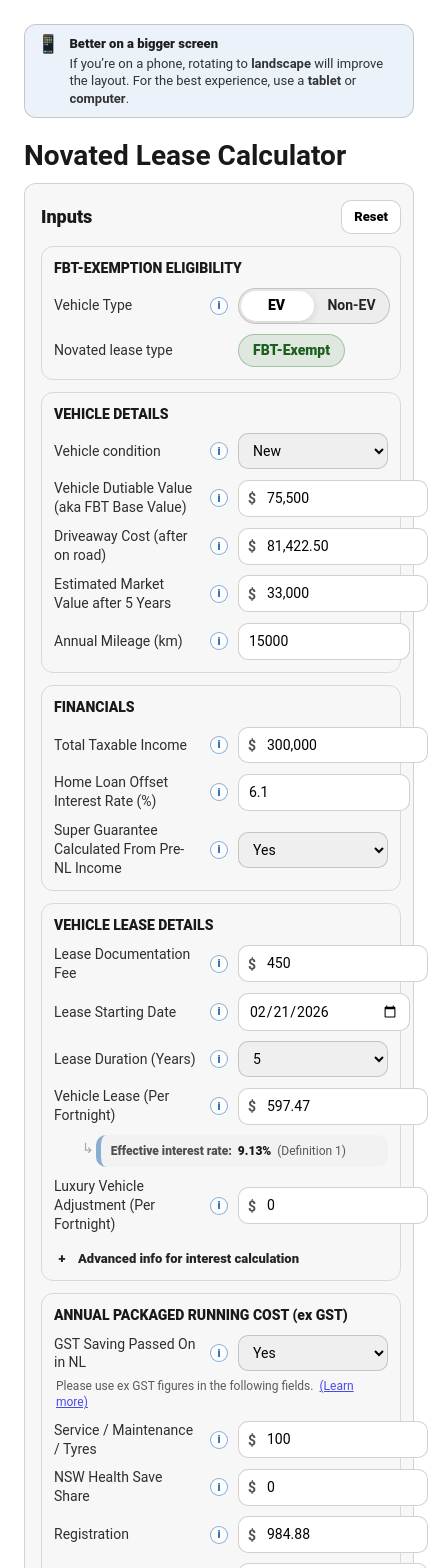
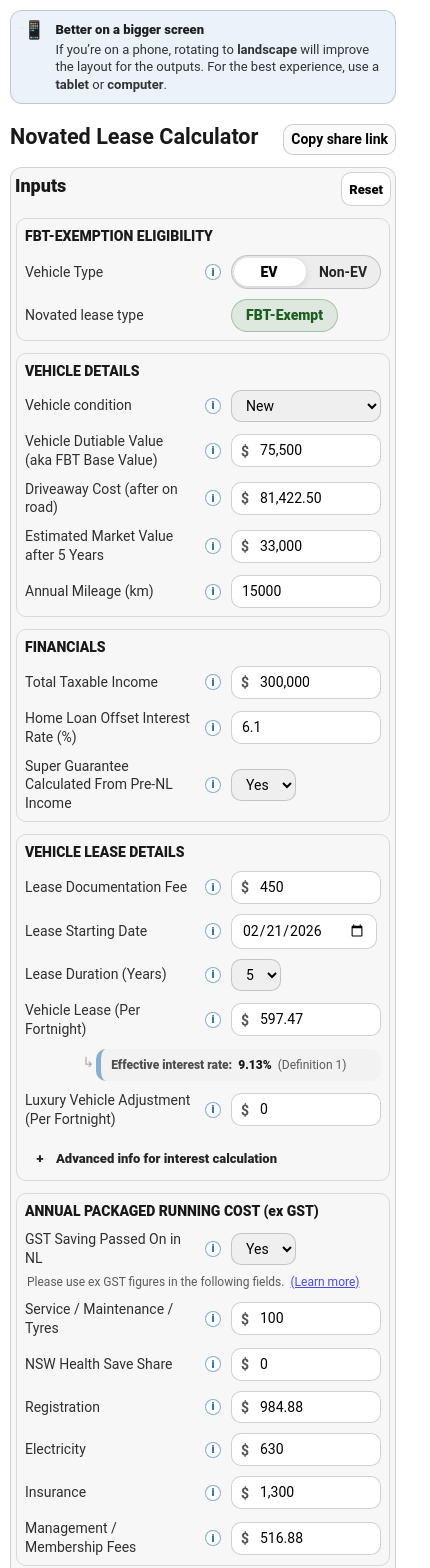
Before and after one commit to novatedlease/novatedlease.github.io, a React (Vite) app in the folder calculator/: page / in a window 390 px wide. Shown: the top 1568 px of the page, 430 px wide, since content can reach past the window. Built offline with nearby package versions, Linux system fonts and the light colour scheme.

Commit message:
checkpoint before save load

```diff
--- a/calculator/src/App.tsx
+++ b/calculator/src/App.tsx
@@ -661,13 +661,40 @@ export default function App() {
           <div style={{ fontSize: 13, lineHeight: 1.35 }}>
             <div style={{ fontWeight: 900, marginBottom: 2 }}>Better on a bigger screen</div>
             <div style={{ opacity: 0.9 }}>
-              If you’re on a phone, rotating to <b>landscape</b> will improve the layout. For the best experience, use a
+              If you’re on a phone, rotating to <b>landscape</b> will improve the layout for the outputs. For the best experience, use a
               <b> tablet</b> or <b>computer</b>.
             </div>
           </div>
         </div>
       )}
-      <h1 style={{ marginBottom: 8 }}>Novated Lease Calculator</h1>
+      <div
+        style={{
+          display: "flex",
+          alignItems: "baseline",
+          justifyContent: "space-between",
+          gap: 12,
+          marginBottom: 8,
+        }}
+      >
+        <h1 style={{ margin: 0 }}>Novated Lease Calculator</h1>
+
+        <button
+          type="button"
+          onClick={copyShareLink}
+          style={{
+            padding: "8px 10px",
+            borderRadius: 10,
+            border: "1px solid rgba(0,0,0,0.18)",
+            background: copiedLink ? "rgba(11, 92, 171, 0.12)" : "rgba(0,0,0,0.02)",
+            fontWeight: 700,
+            cursor: "pointer",
+            whiteSpace: "nowrap",
+          }}
+          title="Copy a link that includes all your inputs"
+        >
+          {copiedLink ? "Copied!" : "Copy share link"}
+        </button>
+      </div>
 
       <div
         className="nl-layout"
@@ -685,6 +712,7 @@ export default function App() {
             borderRadius: 12,
             padding: 16,
             background: "rgba(0,0,0,0.03)",
+            overflow: "hidden"
           }}
         >
           <InputsPanel
@@ -736,23 +764,6 @@ export default function App() {
             {/* Right-side controls: Copy link and tab buttons, with summary horizon selector nested below tabs */}
             <div style={{ display: "flex", flexDirection: "column", gap: 8, alignItems: "flex-end" }}>
               <div style={{ display: "flex", gap: 8, alignItems: "center" }}>
-                <button
-                  type="button"
-                  onClick={copyShareLink}
-                  style={{
-                    padding: "8px 10px",
-                    borderRadius: 10,
-                    border: "1px solid rgba(0,0,0,0.18)",
-                    background: copiedLink ? "rgba(11, 92, 171, 0.12)" : "rgba(0,0,0,0.02)",
-                    fontWeight: 700,
-                    cursor: "pointer",
-                    whiteSpace: "nowrap",
-                  }}
-                  title="Copy a link that includes all your inputs"
-                >
-                  {copiedLink ? "Copied!" : "Copy share link"}
-                </button>
-
                 <TabButton
                   label="Summary"
                   active={outputTab === "Summary"}
--- a/calculator/src/components/InputsPanel.tsx
+++ b/calculator/src/components/InputsPanel.tsx
@@ -58,17 +58,28 @@ export default function InputsPanel(props: InputsPanelProps) {
   const leaseFbtTypeLabel = evEligibilityCriteriaSatisfied ? "FBT-Exempt" : "FBT-Applicable";
 
   return (
-    <div style={{ flex: 1, minWidth: 360, maxWidth: 560, fontSize: 14, lineHeight: 1.35 }}>
+    <div
+      style={{
+        flex: 1,
+        minWidth: 0,
+        width: "100%",
+        maxWidth: 560,
+        fontSize: 14,
+        lineHeight: 1.35,
+      }}
+    >
       <div
         style={{
           display: "flex",
-          alignItems: "center",
+          alignItems: "flex-start",
           justifyContent: "space-between",
-          gap: 12,
+          flexWrap: "wrap",
+          rowGap: 8,
+          columnGap: 12,
           marginBottom: 12,
         }}
       >
-        <div style={{ fontWeight: 800, fontSize: 18 }}>Inputs</div>
+        <div style={{ fontWeight: 800, fontSize: 18, lineHeight: 1.1, paddingTop: 4 }}>Inputs</div>
         <button
           type="button"
           onClick={() => {
@@ -88,6 +99,8 @@ export default function InputsPanel(props: InputsPanelProps) {
             display: "inline-flex",
             alignItems: "center",
             justifyContent: "center",
+            flexShrink: 0,
+            alignSelf: "flex-start",
           }}
         >
           Reset
@@ -95,7 +108,7 @@ export default function InputsPanel(props: InputsPanelProps) {
       </div>
 
       <div style={{ display: "grid", gap: 12 }}>
-        <Section title="FBT-EXEMPTION ELIGIBILITY">
+        <Section title="FBT-EXEMPTION ELIGIBILITY" className="nl-input-subcard">
           {/* EV/NON-EV Toggle */}
           <FieldRow
             label="Vehicle Type"
@@ -208,6 +221,7 @@ export default function InputsPanel(props: InputsPanelProps) {
 
         <Section
           title="VEHICLE DETAILS"
+          className="nl-input-subcard"
           highlight={isEv && !isFbtExemptEligible}
           banner={
             (isEv && !isFbtExemptEligible) ? (
@@ -348,7 +362,7 @@ export default function InputsPanel(props: InputsPanelProps) {
 
         </Section>
 
-        <Section title="FINANCIALS">
+        <Section title="FINANCIALS" className="nl-input-subcard">
           <MoneyField
             label="Total Taxable Income"
             tooltip={
@@ -396,7 +410,7 @@ export default function InputsPanel(props: InputsPanelProps) {
           />
         </Section>
 
-        <Section title="VEHICLE LEASE DETAILS">
+        <Section title="VEHICLE LEASE DETAILS" className="nl-input-subcard">
           <MoneyField
             label="Lease Documentation Fee"
             tooltip={
@@ -573,6 +587,7 @@ export default function InputsPanel(props: InputsPanelProps) {
 
         <Section
           title={`ANNUAL PACKAGED RUNNING COST (${inputs.gstSavingPassedOn === "Yes" ? "ex GST" : "inc GST"})`}
+           className="nl-input-subcard"
         >
           <SelectYesNo
             label="GST Saving Passed On in NL"
@@ -643,10 +658,10 @@ export default function InputsPanel(props: InputsPanelProps) {
 
           {inputs.vehicleType === "EV" ? (
             <MoneyField
-              label="Electricity (annual)"
+              label="Electricity"
               tooltip={
                 <>
-                  <InfoTooltip text="Annual figure, automatically populated with 0.042/km calculation (ATO rule); manually change if you choose other claim methods." />
+                  <InfoTooltip text="Annual figure, automatically populated with 0.042/km calculation (ATO rule); manually change if you choose other claim methods. Please note that this is the allowed claim amount rather than your true expense; you have to enter your true expense in the electricity section later." />
                 </>
               }
               value={inputs.electricityAnnual}
@@ -697,7 +712,7 @@ export default function InputsPanel(props: InputsPanelProps) {
         </Section>
 
         {inputs.vehicleType === "EV" ? (
-          <Section title="ELECTRICITY">
+          <Section title="ELECTRICITY" className="nl-input-subcard">
             <MoneyField
               label="Average AUD per kWh"
               tooltip={
@@ -772,6 +787,7 @@ export default function InputsPanel(props: InputsPanelProps) {
 
 <Section
   title="COMPARE WITH CAR LOAN"
+   className="nl-input-subcard"
   headerRight={
     <>
       <InfoTooltip text="Skip this section and leave it off if you are not comparing against a traditional car loan." />
@@ -833,6 +849,7 @@ export default function InputsPanel(props: InputsPanelProps) {
 
         <Section
   title="COMPARE WITH KEEPING CURRENT CAR"
+   className="nl-input-subcard"
   headerRight={
     <>
       <InfoTooltip text='Skip this section and leave it off if you are not comparing against "keeping current car".' />
@@ -938,13 +955,16 @@ function Section(props: {
   highlight?: boolean;
   banner?: React.ReactNode;
   headerRight?: React.ReactNode;
+  className?: string;
 }) {
   return (
     <div
+      className={props.className}
       style={{
         border: props.highlight ? "2px solid rgba(200,0,0,0.45)" : "1px solid rgba(0,0,0,0.12)",
-        borderRadius: 12,
-        padding: 12,
+        borderRadius: "var(--nl-subcard-radius, 12px)",
+        padding: "var(--nl-subcard-padding, 12px)",
+        width: "100%",
         background: props.highlight ? "rgba(200,0,0,0.04)" : undefined,
         boxShadow: props.highlight ? "0 0 0 4px rgba(200,0,0,0.08)" : "none",
         transition: "box-shadow 220ms ease, border-color 220ms ease, background 220ms ease",
@@ -953,15 +973,34 @@ function Section(props: {
       <div
         style={{
           display: "flex",
-    alignItems: "center",
+          alignItems: "flex-start",
           justifyContent: "space-between",
           gap: 10,
           marginBottom: 10,
         }}
       >
-  <div style={{ fontWeight: 900, fontSize: 14 }}>{props.title}</div>
+        <div
+          style={{
+            fontWeight: 900,
+            fontSize: 14,
+            lineHeight: 1.2,
+            flex: "1 1 auto",
+            paddingTop: 1,
+          }}
+        >
+          {props.title}
+        </div>
         {props.headerRight ? (
-    <div style={{ display: "inline-flex", alignItems: "center", gap: 8 }}>
+          <div
+            style={{
+              display: "inline-flex",
+              alignItems: "center",
+              gap: 8,
+              alignSelf: "flex-start",
+              paddingTop: 1,
+              flexShrink: 0,
+            }}
+          >
             {props.headerRight}
           </div>
         ) : null}
@@ -991,7 +1030,7 @@ function FieldRow(props: { label: React.ReactNode; tooltip?: React.ReactNode; ch
         </div>
       </div>
 
-      <div>{props.children}</div>
+      <div style={{ minWidth: 0 }}>{props.children}</div>
     </div>
   );
 }
@@ -999,6 +1038,8 @@ function FieldRow(props: { label: React.ReactNode; tooltip?: React.ReactNode; ch
 function inputStyle(): React.CSSProperties {
   return {
     width: "100%",
+    minWidth: 0,
+    boxSizing: "border-box",
     padding: "8px 10px",
     borderRadius: 10,
     border: "1px solid rgba(0,0,0,0.18)",
@@ -1156,7 +1197,12 @@ function NumberField(props: {
 function DateField(props: { label: React.ReactNode;   tooltip?: React.ReactNode;  value: string; onChange: (v: string) => void }) {
   return (
     <FieldRow label={props.label} tooltip={props.tooltip}>
-      <input type="date" style={inputStyle()} value={props.value} onChange={(e) => props.onChange(e.target.value)} />
+      <input
+        type="date"
+        style={{ ...inputStyle(), minWidth: 0, maxWidth: "100%" }}
+        value={props.value}
+        onChange={(e) => props.onChange(e.target.value)}
+      />
     </FieldRow>
   );
 }
--- a/calculator/src/index.css
+++ b/calculator/src/index.css
@@ -43,3 +43,143 @@ html, body, #root {
     grid-template-columns: 1fr;
   }
 }
+
+/* --- Ultra-compact mobile layout for calculator --- */
+@media (max-width: 900px) and (orientation: portrait) {
+
+  /* Shrink all fonts proportionally */
+  #nl-calculator-root {
+    font-size: 78%;
+    line-height: 1.2;
+    padding: 2px; /* ultra-compact on phone */
+
+    /* Shrink InputsPanel sub-cards (InputsPanel inline styles use these CSS variables) */
+    --nl-subcard-padding: 8px;
+    --nl-subcard-radius: 10px;
+  }
+
+  /* Collapse main layout spacing */
+  #nl-calculator-root .nl-layout {
+    gap: 6px; /* was 16px */
+  }
+
+  /* Tighten column padding */
+  #nl-calculator-root .nl-col {
+    padding: 4px !important;
+  }
+
+  /* Collapsible headers */
+  #nl-calculator-root .nl-collapsible summary {
+    padding: 6px 8px !important;
+  }
+
+  /* Collapsible content */
+  #nl-calculator-root .nl-collapsible > div {
+    padding: 6px !important;
+  }
+
+  /* Tables */
+  #nl-calculator-root table {
+    font-size: 88%;
+  }
+
+  #nl-calculator-root th,
+  #nl-calculator-root td {
+    padding: 3px 5px !important;
+  }
+
+  /* Buttons / pills */
+  #nl-calculator-root button {
+    padding: 5px 7px !important;
+  }
+
+  /* Tighten headings and paragraph spacing inside the calculator */
+  #nl-calculator-root h1 {
+    margin: 6px 0 8px !important;
+    font-size: 1.35rem;
+  }
+
+  #nl-calculator-root h2,
+  #nl-calculator-root h3 {
+    margin: 8px 0 6px !important;
+  }
+
+  #nl-calculator-root p {
+    margin: 6px 0 !important;
+  }
+
+  /* Make form controls more compact */
+  #nl-calculator-root input,
+  #nl-calculator-root select,
+  #nl-calculator-root textarea {
+    padding-top: 6px !important;
+    padding-bottom: 6px !important;
+  }
+
+  /* Reduce rounding and borders' visual bulk a touch */
+  #nl-calculator-root * {
+    scroll-margin-top: 60px;
+  }
+
+  /* Make sizing predictable on small screens */
+  #nl-calculator-root {
+    box-sizing: border-box;
+  }
+  #nl-calculator-root *,
+  #nl-calculator-root *::before,
+  #nl-calculator-root *::after {
+    box-sizing: inherit;
+  }
+
+  /* Prevent form controls from overflowing the column width, but keep them readable */
+  #nl-calculator-root input,
+  #nl-calculator-root select,
+  #nl-calculator-root textarea {
+    width: auto !important;
+    flex: 0 1 240px;           /* prefer ~240px, but allow shrinking */
+    max-width: 100% !important; /* never crowd out the label */
+    min-width: 160px;          /* avoid truncating common currency figures */
+  }
+
+  #nl-calculator-root input,
+  #nl-calculator-root select,
+  #nl-calculator-root textarea {
+    overflow: hidden;
+    text-overflow: ellipsis;
+  }
+
+  /* Right-align entry fields in label–value rows */
+  #nl-calculator-root .nl-row,
+  #nl-calculator-root .nl-field,
+  #nl-calculator-root .nl-input-row {
+    display: flex;
+    align-items: center;
+    justify-content: space-between;
+    gap: 6px;
+  }
+
+  /* Some wrappers may be flex items; allow them to shrink */
+  #nl-calculator-root .nl-col * {
+    min-width: 0;
+  }
+
+  /* Tighten InputsPanel small cards so they don't overhang the parent card */
+  #nl-calculator-root .nl-input-subcard {
+    /* Nudge in by 1px so borders never get clipped by parent overflow */
+    width: calc(100% - 2px) !important;
+    max-width: calc(100% - 2px) !important;
+    box-sizing: border-box;
+    margin-left: 1px !important;
+    margin-right: 1px !important;
+    overflow: hidden; /* keep inner content tidy */
+  }
+
+  #nl-calculator-root .nl-col {
+    overflow-x: hidden;
+  }
+
+  /* If any sub-cards are using negative margins or extra side padding internally */
+  #nl-calculator-root .nl-input-subcard > * {
+    max-width: 100%;
+  }
+}
```
Lines whose indentation alone changed are shown as unchanged.
